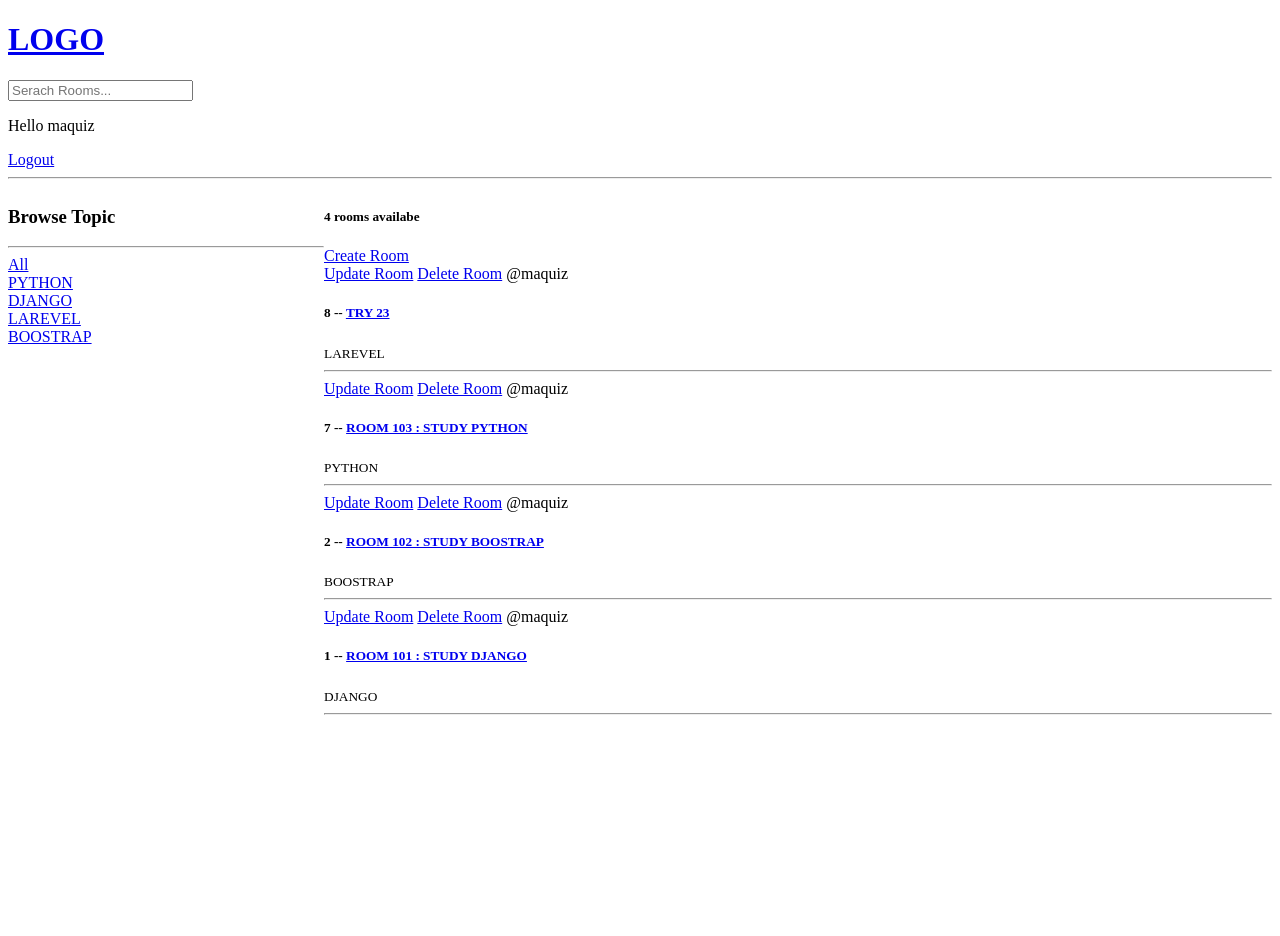
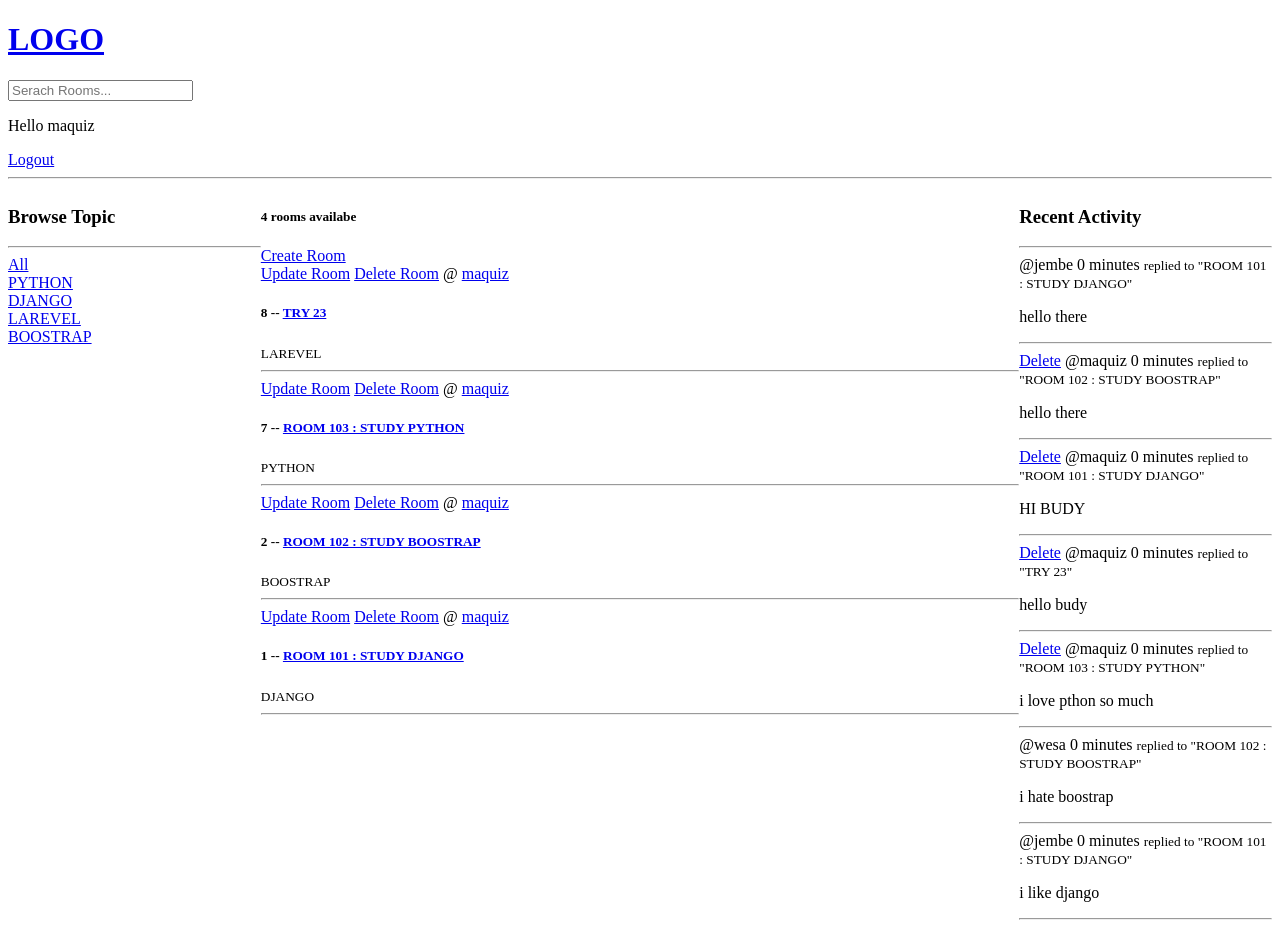
Before and after one commit to Maquiz1/learning, a Django app: page / in a window 1280 px wide. Before the commit the page ends 715 px from the top, so only its background shows below. Run offline with Django 4.2, Linux system fonts and the light colour scheme; a user stored in the database is signed in; data comes from the database, SQL or seed files in the repository; both versions use the stored data as it was after the commit.

Commit message:
fourth commit

```diff
--- a/base/models.py
+++ b/base/models.py
@@ -12,6 +12,7 @@ class Room(models.Model):
     topic = models.ForeignKey(Topic, on_delete=models.SET_NULL, null=True)
     name = models.CharField(max_length=200)
     description = models.TextField(null=True,blank=True)
+    participants = models.ManyToManyField(User, related_name='participants' ,blank=True)
     updated = models.DateTimeField(auto_now_add=True)
     created = models.DateTimeField(auto_now=True)
 
@@ -29,5 +30,8 @@ class Message(models.Model):
     updated = models.DateTimeField(auto_now_add=True)
     created = models.DateTimeField(auto_now=True)
 
-    def __str__(self) -> str:
-        return super().__str__()
+    class Meta:
+        ordering = ['-updated','-created']
+
+    def __str__(self):
+        return self.body[0:50]
--- /dev/null
+++ b/base/templates/base/activity_component.html
@@ -0,0 +1,16 @@
+<h3>Recent Activity</h3>
+        <hr>
+        <div>
+            {% for message in room_messages %}
+                <div>
+                    {% if request.user == message.user %}
+                    <a href="{% url 'delete-message' message.id %}">Delete</a>
+                    {% endif %}
+                    <span>@{{ message.user }} {{ message.created | timesince }}</span>
+                    <small>replied to "{{ message.room }}"</small>
+
+                    <p>{{ message }}</p>
+                    <hr>
+                </div>
+            {% endfor %}
+        </div>
--- /dev/null
+++ b/base/templates/base/feed_component.html
@@ -0,0 +1,14 @@
+<div>
+    {% for room in rooms %}
+        <div>
+            {% if request.user == room.host %}
+            <a href="{% url 'update-room' room.id %}">Update Room</a>
+            <a href="{% url 'delete-room' room.id %}">Delete Room</a>
+            {% endif %}
+            <span>@  <a href="{% url 'user-profile' room.host.id %}">{{ room.host.username }}</a></span>
+            <h5>{{room.id}} -- <a href="{% url 'room' room.id %}">{{ room.name }}</a></h5>
+            <small>{{ room.topic.name }}</small>
+            <hr>
+        </div>
+    {% endfor %}
+</div>
--- a/base/templates/base/home.html
+++ b/base/templates/base/home.html
@@ -4,43 +4,24 @@
 <style>
     .home-container {
         display: grid;
-        grid-template-columns: 1fr 3fr;
+        grid-template-columns: 1fr 3fr 1fr;
     }
 </style>
 
 <div class="home-container">
     <div>
-        <h3>Browse Topic</h3>
-        <hr>
-        <div>
-            <a href="{% url 'home' %}">All</a>
-        </div>
-        {% for topic in topics %}
-            <div>
-                <a href="{% url 'home' %}?q={{topic.name}}">{{topic.name}}</a>
-            </div>
-        {% endfor %}
+        {% include 'base/topics_component.html' %}
     </div>
 
     <div>
         <h5>{{room_count}} rooms availabe</h5>
         <a href="{% url 'create-room' %}">Create Room</a>
-        <div>
-            {% for room in rooms %}
-                <div>
-                    {% if request.user == room.host %}
-                    <a href="{% url 'update-room' room.id %}">Update Room</a>
-                    <a href="{% url 'delete-room' room.id %}">Delete Room</a>
-                    {% endif %}
-                    <span>@{{ room.host.username }}</span>
-                    <h5>{{room.id}} -- <a href="{% url 'room' room.id %}">{{ room.name }}</a></h5>
-                    <small>{{ room.topic.name }}</small>
-                    <hr>
-                </div>
-            {% endfor %}
-        </div>
+        {% include 'base/feed_component.html' %}
+
     </div>
-
+    <div>
+        {% include 'base/activity_component.html' %}
+    </div>
 </div>
 
 {% endblock %}
--- /dev/null
+++ b/base/templates/base/topics_component.html
@@ -0,0 +1,10 @@
+<h3>Browse Topic</h3>
+        <hr>
+        <div>
+            <a href="{% url 'home' %}">All</a>
+        </div>
+        {% for topic in topics %}
+            <div>
+                <a href="{% url 'home' %}?q={{topic.name}}">{{topic.name}}</a>
+            </div>
+        {% endfor %}
--- a/base/urls.py
+++ b/base/urls.py
@@ -4,7 +4,6 @@ from . import views
 
 urlpatterns = [
     path('',views.home, name='home'),
-    path('room/',views.room, name='room'),
     path('room/<str:pk>/',views.room, name='room'),
     path('create-room/',views.createRoom, name='create-room'),
     path('update-room/<str:pk>/',views.updateRoom, name='update-room'),
@@ -12,4 +11,6 @@ urlpatterns = [
     path('login/',views.loginPage, name='login'),
     path('logout/',views.logoutUser, name='logout'),
     path('register/',views.registerPage, name='register'),
+    path('delete-message/<str:pk>/',views.deleteMessage, name='delete-message'),
+    path('profile/<str:pk>/',views.userP0rofile, name='user-profile'),
 ]
--- a/base/views.py
+++ b/base/views.py
@@ -1,6 +1,6 @@
 from django.shortcuts import render, redirect
 from django.http import HttpResponse
-from . models import Room, Topic
+from . models import Room, Topic, Message
 from . forms import RoomForm
 from django.db.models import Q
 from django.contrib import messages
@@ -68,15 +68,33 @@ def home(request):
         )
     topics = Topic.objects.all()
     room_count = rooms.count()
-    context =  {'rooms':rooms,'topics':topics,'room_count':room_count}
+    room_messages = Message.objects.filter(Q(room__topic__name__icontains=q))
+    context =  {
+        'rooms':rooms,
+        'topics':topics,
+        'room_count':room_count,
+        'room_messages':room_messages
+        }
     return render(request, 'base/home.html', context)
 
 def room(request,pk):
-    rooms = Room.objects.get(id=pk)
-    for i in rooms:
-        if i['id'] == int(pk):
-            room = i
-    context = {'room': room}
+    room = Room.objects.get(id=pk)
+    room_messages = room.message_set.all()
+    participants = room.participants.all()
+    if request.method == 'POST':
+        message = Message.objects.create(
+            user=request.user,
+            room=room,
+            body=request.POST.get('body')
+        )
+        room.participants.add(request.user)
+        return redirect('room',pk=room.id)
+
+    context = {
+        'room': room,
+        'room_messages':room_messages,
+        'participants':participants
+        }
     return render(request, 'base/room.html', context)
 
 @login_required(login_url='login')
@@ -122,3 +140,28 @@ def deleteRoom(request, pk):
         return redirect('home')
     context = {'obj':room}
     return render(request,'base/delete.html', context)
+
+
+@login_required(login_url='login')
+def deleteMessage(request, pk):
+    message = Message.objects.get(id=pk)
+
+    if request.user != message.user:
+      return HttpResponse('Your Not Allowed Here!')
+
+    if request.method == 'POST':
+        Message.delete()
+        return redirect('home')
+    context = {'obj':message}
+    return render(request,'base/delete.html', context)
+
+
+@login_required(login_url='login')
+def userP0rofile(request, pk):
+    user = User.objects.get(id=pk)
+    rooms = user.room_set.all()
+    context = {
+        'user':user,
+        'rooms':rooms,
+        }
+    return render(request,'base/profile.html', context)
--- a/learning/settings.py
+++ b/learning/settings.py
@@ -25,7 +25,7 @@ SECRET_KEY = 'django-insecure-@$qis*7i#)9l7rg6heqtuilap9_+^fg*p@fqq)y(0f1o*nzz!&
 # SECURITY WARNING: don't run with debug turned on in production!
 DEBUG = True
 
-ALLOWED_HOSTS = ['192.168.1.109']
+ALLOWED_HOSTS = ['192.168.1.109','127.0.0.1']
 
 
 # Application definition
```
Also changed, not shown: base/templates/base/profile.html (added, +22 -0 lines), base/templates/base/room.html (+47 -1 lines), base/migrations/0005_room_participants.py (added), db.sqlite3.
